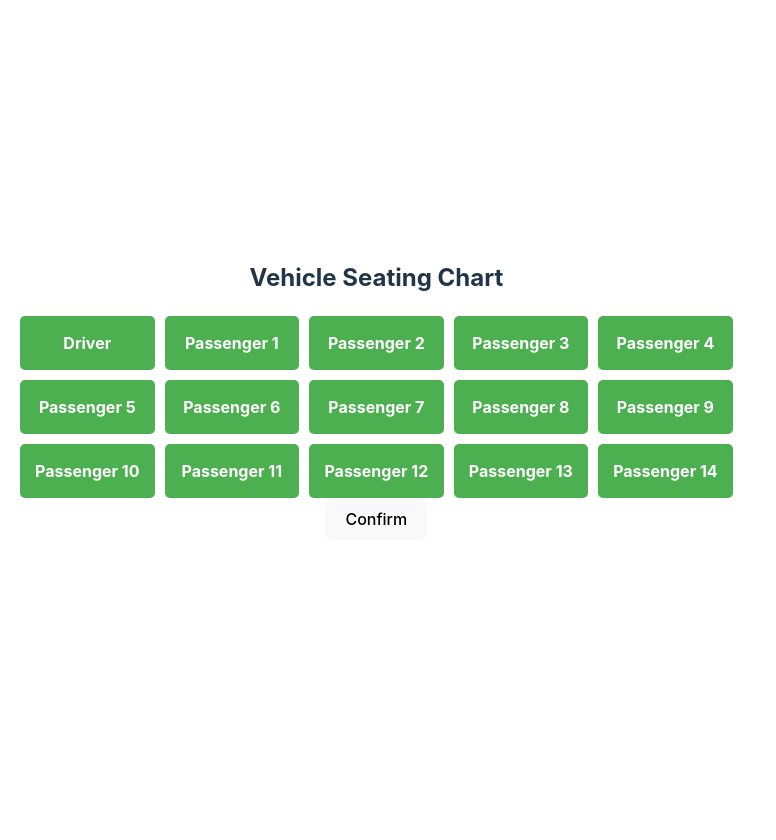
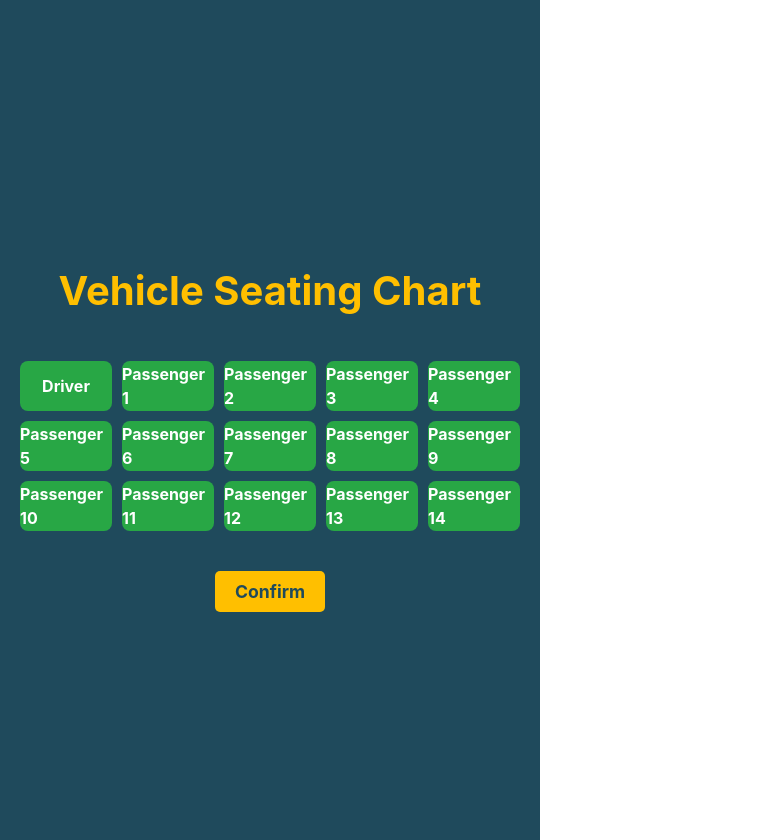
Before and after one commit to MissMurigi/bus-booking-system, a React (Vite) app in the folder frontend/: page /booking in a window 1280 px wide. Shown: the whole page, without its empty margins (0-776 px from the left). Before the commit the page ends 800 px from the top, so only its background shows below. Built offline with nearby package versions, Linux system fonts and the light colour scheme.

Commit message:
initial functionalities

```diff
--- a/frontend/src/pages/Booking.css
+++ b/frontend/src/pages/Booking.css
@@ -1,31 +1,76 @@
-
+/* Booking.css */
 
 .booking-container {
-    text-align: center;
-    margin: 20px;
+    display: flex;
+    flex-direction: column;
+    align-items: center;
+    justify-content: center;
+    background-color: #1f4a5c; /* Dark teal background */
+    color: white;
+    padding: 20px;
+    min-height: 100vh;
+  }
+
+  .booking-container h2 {
+    font-size: 2.5em;
+    font-weight: bold;
+    color: #ffbf00; /* Yellow accent for title */
+    margin-bottom: 20px;
   }
 
   .seats-grid {
     display: grid;
-    grid-template-columns: repeat(5, 1fr);
+    grid-template-columns: repeat(5, 1fr); /* Adjust columns to match seat arrangement */
     gap: 10px;
-    margin-top: 20px;
+    max-width: 500px;
+    margin: 20px 0;
   }
 
   .seat {
-    padding: 15px;
-    border-radius: 5px;
-    text-align: center;
+    display: flex;
+    align-items: center;
+    justify-content: center;
+    font-size: 1em;
     font-weight: bold;
+    width: 100%;
+    height: 50px;
+    border-radius: 8px;
     cursor: pointer;
+    transition: background-color 0.3s ease;
   }
 
   .available {
-    background-color: #4caf50;
+    background-color: #28a745; /* Green for available seats */
     color: white;
   }
 
+  .available:hover {
+    background-color: #218838; /* Darker green on hover */
+  }
+
   .reserved {
-    background-color: #f44336;
+    background-color: #dc3545; /* Red for reserved seats */
     color: white;
   }
+
+  .reserved:hover {
+    background-color: #c82333; /* Darker red on hover */
+  }
+
+  .confirm-button {
+    display: inline-block;
+    padding: 10px 20px;
+    background-color: #ffbf00; /* Yellow for confirm button */
+    color: #1f4a5c;
+    font-size: 1.1em;
+    font-weight: bold;
+    border: none;
+    border-radius: 5px;
+    cursor: pointer;
+    margin-top: 20px;
+    transition: background-color 0.3s ease;
+  }
+
+  .confirm-button:hover {
+    background-color: #e0a700; /* Darker yellow on hover */
+  }
--- a/frontend/src/pages/PaymentMethod.jsx
+++ b/frontend/src/pages/PaymentMethod.jsx
@@ -46,7 +46,7 @@ const PaymentMethod = () => {
       draggable: true,
       progress: undefined,
       theme: "dark",
-      onClose: () => navigate('/bikes'),
+      onClose: () => navigate('/'),
     });
   };
 
```
